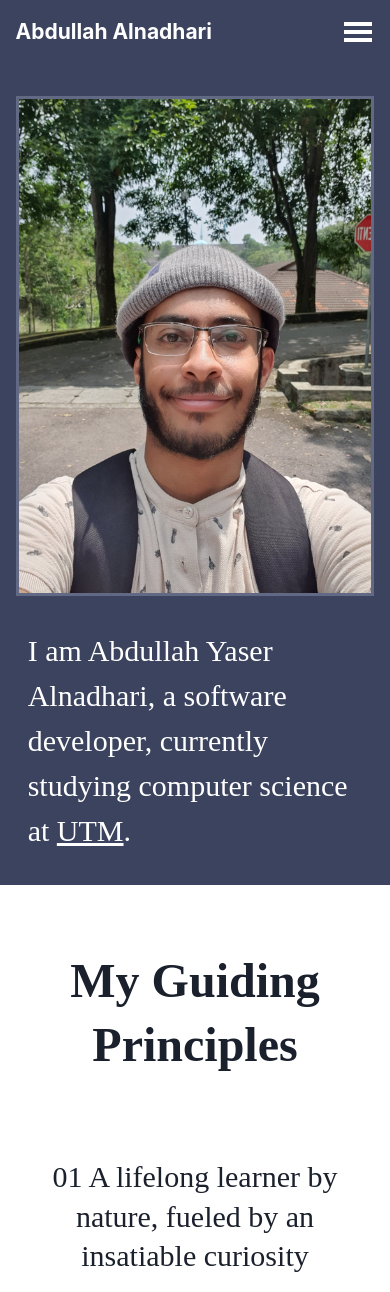
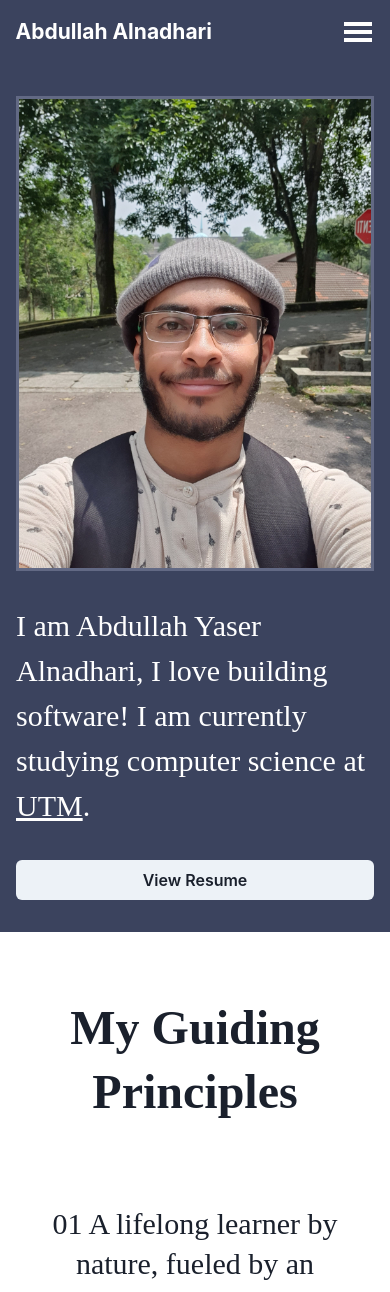
Before and after one commit to buudi/portfolio-design, a React (Vite) app: page /me in a window 390 px wide. Shown: the top 1292 px of the page. Built offline with nearby package versions, Linux system fonts and the light colour scheme; a web font is replaced by a local one.

Commit message:
added resume and made image responsive

```diff
--- a/src/pages/Home/MeSection.tsx
+++ b/src/pages/Home/MeSection.tsx
@@ -1,6 +1,6 @@
 import { useState } from "react";
 import { Link } from "react-router-dom";
-import { Flex, Box, Image, Tooltip, Text } from "@chakra-ui/react";
+import { Flex, Box, Image, Tooltip, Text, Button } from "@chakra-ui/react";
 
 import { useMediaQuery } from "react-responsive";
 
@@ -55,12 +55,22 @@ const MeSection = () => {
           marginTop={"18px"}
         >
           <Text textAlign={!isMobile ? "justify" : "left"}>
-            I'm Abdullah, a full-stack developer with a focus on backend
-            operations. Specializing in creating internal tools for businesses,
-            my solutions automate processes and streamline data management.
-            Explore my work and feel free to get in touch!
+            I'm Abdullah, a Computer Science student at{" "}
+            <Link
+              to="https://utm.my/"
+              target="_blank"
+              textDecoration={"underline"}
+            >
+              <Box as="span" textDecoration={"underline"} _hover={{ color: "#872D4A" }}>
+                UTM
+              </Box>
+            </Link>
+            !{" "}I love working on the Web and Software. Explore my work and feel
+            free to get in touch!
           </Text>
+
         </Box>
+
         <Flex
           marginTop={`${!isMobile ? "40px" : "20px"}`}
           mb={`${isMobile && "20px"}`}
@@ -104,8 +114,19 @@ const MeSection = () => {
               />
             </span>
           </Tooltip>
-          {showEmail && <span> buudi.dev at gmail dot com</span>}
+          {showEmail && <span> buudi.dev [at] gmail [dot] com</span>}
         </Flex>
+        <Button
+          as="a"
+          href="https://drive.google.com/file/d/11sFA530EWxDKvX4hQ4AWkDqM5BvyHo7g/view?usp=sharing"
+          target="_blank"
+          mt={isMobile ? "2rem" : "0"}
+          ml={isMobile ? "0" : "1rem"}
+          w={isMobile ? "100%" : "30%"}
+          alignSelf={isMobile ? "center" : "flex-end"}
+        >
+          View Resume
+        </Button>
       </Flex>
     </Flex>
   );
--- a/src/pages/Me/Hero1.tsx
+++ b/src/pages/Me/Hero1.tsx
@@ -1,7 +1,5 @@
-import { Flex, Container, Text, Link, Image } from "@chakra-ui/react";
-
+import { Flex, Container, Text, Link, Image, Button } from "@chakra-ui/react";
 import { useMediaQuery } from "react-responsive";
-
 import pic from "../../assets/img2.jpg";
 
 const Hero1 = () => {
@@ -11,17 +9,16 @@ const Hero1 = () => {
 
   return (
     <Container mt={"2rem"} mb={"2rem"} maxW={"container.xl"}>
-      <Flex direction={isMobile ? "column" : "row"}>
-        {/* <Box bg={"#D9D9D9"} w={"80vw"} h={"300px"}> */}
+      <Flex direction={isMobile ? "column" : "row"} alignItems="center">
         <Image
           src={pic}
           w={"600px"}
-          h={"500px"}
+          maxW="100%"
+          h="auto"
           style={{ border: "3px solid #626984" }}
         />
-        {/* </Box> */}
         <Text
-          ml={"3vw"}
+          ml={isMobile ? "0" : "3vw"}
           mt={isMobile ? "2rem" : "0"}
           maxW={"100%"}
           fontFamily={"halant"}
@@ -29,8 +26,8 @@ const Hero1 = () => {
           color={"white"}
           alignSelf={"center"}
         >
-          I am Abdullah Yaser Alnadhari, a software developer, currently
-          studying computer science at{" "}
+          I am Abdullah Yaser Alnadhari, I love building software! I am
+          currently studying computer science at{" "}
           <Link
             href="https://utm.my/"
             target="_blank"
@@ -41,6 +38,17 @@ const Hero1 = () => {
           </Link>
           .
         </Text>
+        <Button
+          as="a"
+          href="https://drive.google.com/file/d/11sFA530EWxDKvX4hQ4AWkDqM5BvyHo7g/view?usp=sharing"
+          target="_blank"
+          mt={isMobile ? "2rem" : "0"}
+          ml={isMobile ? "0" : "1rem"}
+          w={isMobile ? "100%" : "30%"}
+          alignSelf={isMobile ? "center" : "flex-end"}
+        >
+          View Resume
+        </Button>
       </Flex>
     </Container>
   );
```
